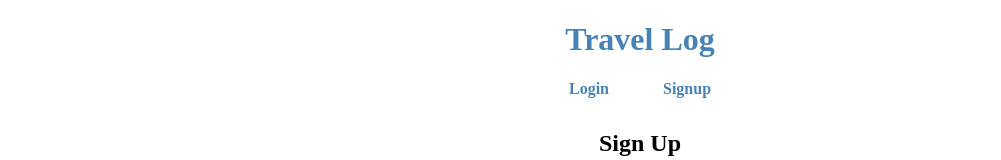
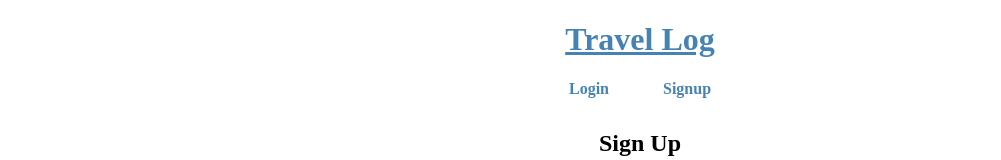
Before and after one commit to tbusch74/TravelLog, a React (Create React App) app in the folder client/: page /signup in a window 1280 px wide. In both pictures the pointer is over the link "Travel Log". Shown: the top 160 px of the page, without its empty margins (0-1001 px from the left). Built offline with nearby package versions, Linux system fonts and the light colour scheme.

Commit message:
fixed issue in signup page

```diff
--- a/client/src/index.css
+++ b/client/src/index.css
@@ -15,6 +15,10 @@ a, button {
   font-family:'Times New Roman', Times, serif;
 }
 
+a:hover {
+  text-decoration: underline;
+}
+
 
 header {
   text-align: center;
@@ -28,8 +32,6 @@ main {
   text-align: center;
 }
 
-
-
 nav a {
   padding: 6px 10px;
   margin: 0 15px;
--- a/client/src/pages/Signup.js
+++ b/client/src/pages/Signup.js
@@ -26,7 +26,7 @@ const Signup = () => {
       event.preventDefault();
       try {
         const {data} = await addUser({ variables: {...formState}});
-        Auth.logn(data.addUser.token);
+        Auth.login(data.addUser.token);
       }catch (e) { console.error(e)};
     };
 
```
